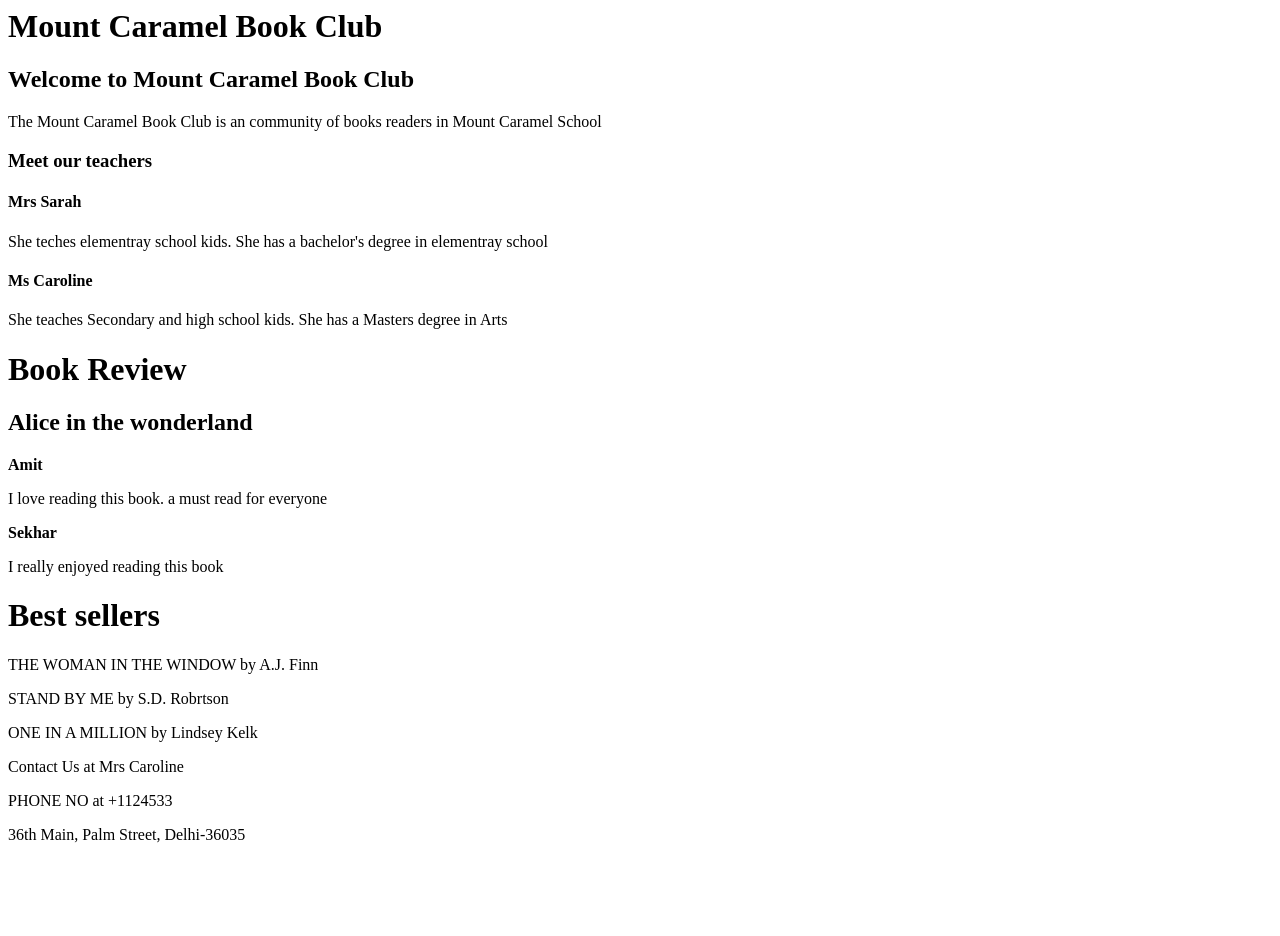
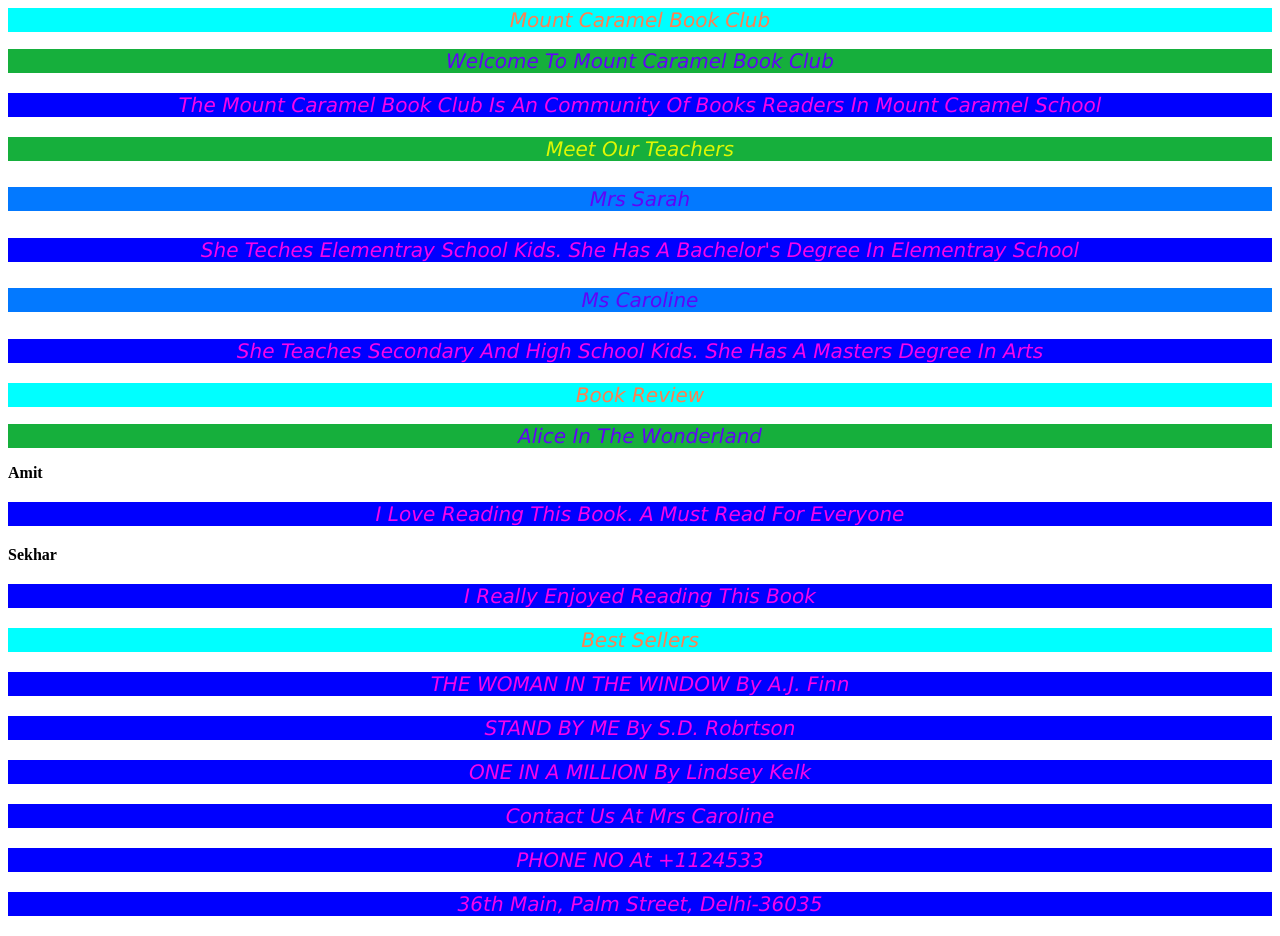
Before and after one commit to ashwarth7/Ashwarth-HTML-CODE, a plain HTML site: page bookclub.html in a window 1280 px wide. Before the commit the page ends 860 px from the top, so only its background shows below. Drawn offline with Linux system fonts and the light colour scheme.

Commit message:
book club 2

```diff
--- a/bookclub.html
+++ b/bookclub.html
@@ -1,10 +1,62 @@
 <html>
 <head>
-
-
-
-
-
+<style>
+h1{
+color: coral;
+background-color: aqua;
+text-align: center;
+text-decoration: wavy;
+font-family: 'Lucida Sans', 'Lucida Sans Regular', 'Lucida Grande', 'Lucida Sans Unicode', Geneva, Verdana, sans-serif;
+font-weight: 200;
+font-size: 20px;
+font-style: italic;
+text-transform: capitalize;
+}
+p{
+ color: rgb(247, 4, 235);
+background-color: blue;
+text-align: center;
+text-decoration: wavy;
+font-family: 'Lucida Sans', 'Lucida Sans Regular', 'Lucida Grande', 'Lucida Sans Unicode', Geneva, Verdana, sans-serif;
+font-weight: 200;
+font-size: 20px;
+font-style: italic;
+text-transform: capitalize;
+}
+h2{
+ color: rgb(97, 4, 247);
+background-color: rgb(22, 175, 60);
+text-align: center;
+text-decoration: wavy;
+font-family: 'Lucida Sans', 'Lucida Sans Regular', 'Lucida Grande', 'Lucida Sans Unicode', Geneva, Verdana, sans-serif;
+font-weight: 200;
+font-size: 20px;
+font-style: italic;
+text-transform: capitalize;
+}
+h3{
+ color: rgb(223, 247, 4);
+background-color: rgb(22, 175, 60);
+text-align: center;
+text-decoration: wavy;
+font-family: 'Lucida Sans', 'Lucida Sans Regular', 'Lucida Grande', 'Lucida Sans Unicode', Geneva, Verdana, sans-serif;
+font-weight: 200;
+font-size: 20px;
+font-style: italic;
+text-transform: capitalize;
+}
+h4{
+    color: rgb(97, 4, 247);
+background-color: rgb(3, 121, 255);
+text-align: center;
+text-decoration: wavy;
+font-family: 'Lucida Sans', 'Lucida Sans Regular', 'Lucida Grande', 'Lucida Sans Unicode', Geneva, Verdana, sans-serif;
+font-weight: 200;
+font-size: 20px;
+font-style: italic;
+text-transform: capitalize;
+}
+</style>
 </head>
 <body>
  <h1>Mount Caramel Book Club</h1>
```
